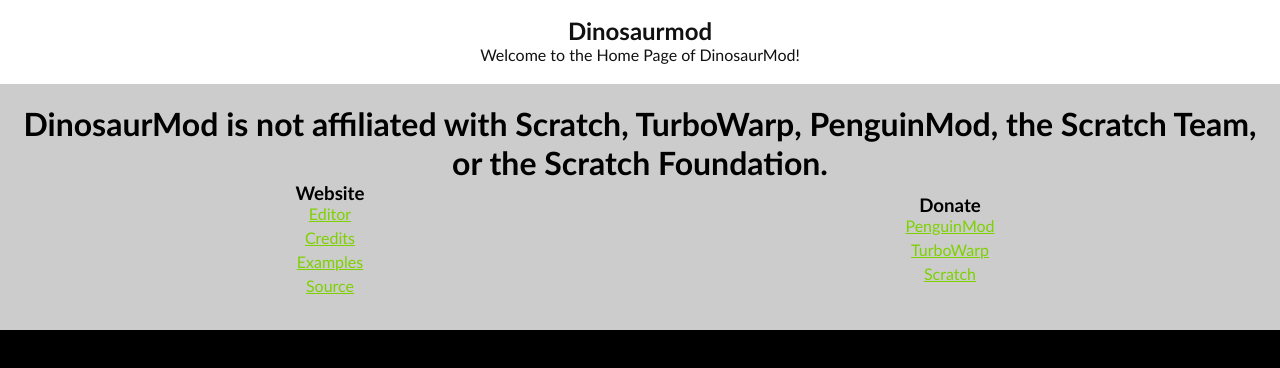
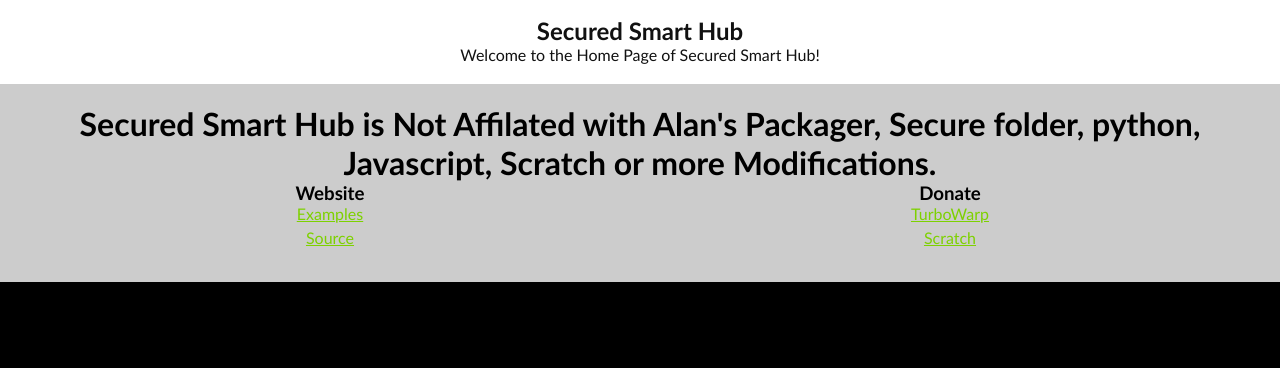
Before and after one commit to arancia313/Secured-Smart-Hub, a plain HTML site: page index.html in a window 1280 px wide. Shown: the part 64-432 px from the top of the page. Drawn offline with nearby package versions, Linux system fonts and the light colour scheme.

Commit message:
Update index.html

```diff
--- a/index.html
+++ b/index.html
@@ -3,7 +3,7 @@
 <head>
     <meta charset="utf-8">
     <meta name="viewport" content="width=device-width, initial-scale=1">
-    <title>DinosaurMod - Home</title>
+    <title>Secured Smart Hub</title>
     <script src="https://code.jquery.com/jquery-3.4.1.js"></script>
     <style>
         * {
@@ -261,22 +261,22 @@
         </label>
     </nav>
     <section>
-        <h1>Dinosaurmod</h1>
-        <p>Welcome to the Home Page of DinosaurMod!</p>
+        <h1>Secured Smart Hub</h1>
+        <p>Welcome to the Home Page of Secured Smart Hub!</p>
     </section>
     <footer>
-        <h1>DinosaurMod is not affiliated with Scratch, TurboWarp, PenguinMod, the Scratch Team, or the Scratch Foundation.</h1>
+        <h1>Secured Smart Hub is Not Affilated with Alan's Packager, Secure folder, python, Javascript, Scratch or more Modifications.</h1>
 
         <div class="footer-row">
             <h3>Website</h3>
-            <a href="https://dinosaurmod.github.io/editor.html">Editor</a>
-            <a href="https://dinosaurmod.github.io/credits.html">Credits</a>
-            <a href="/Dino-Home/examples">Examples</a>
-            <a href="https://github.com/Dinosaurmod">Source</a>
+
+
+            <a href="/Secure-Home/examples">Examples</a>
+            <a href="https://Secured Smart Hub.github.io">Source</a>
         </div>
         <div class="footer-row">
             <h3>Donate</h3>
-            <a href="https://penguinmod.com/donate">PenguinMod</a>
+
             <a href="https://github.com/sponsors/GarboMuffin">TurboWarp</a>
             <a href="https://www.scratchfoundation.org/donate">Scratch</a>
         </div>
```
